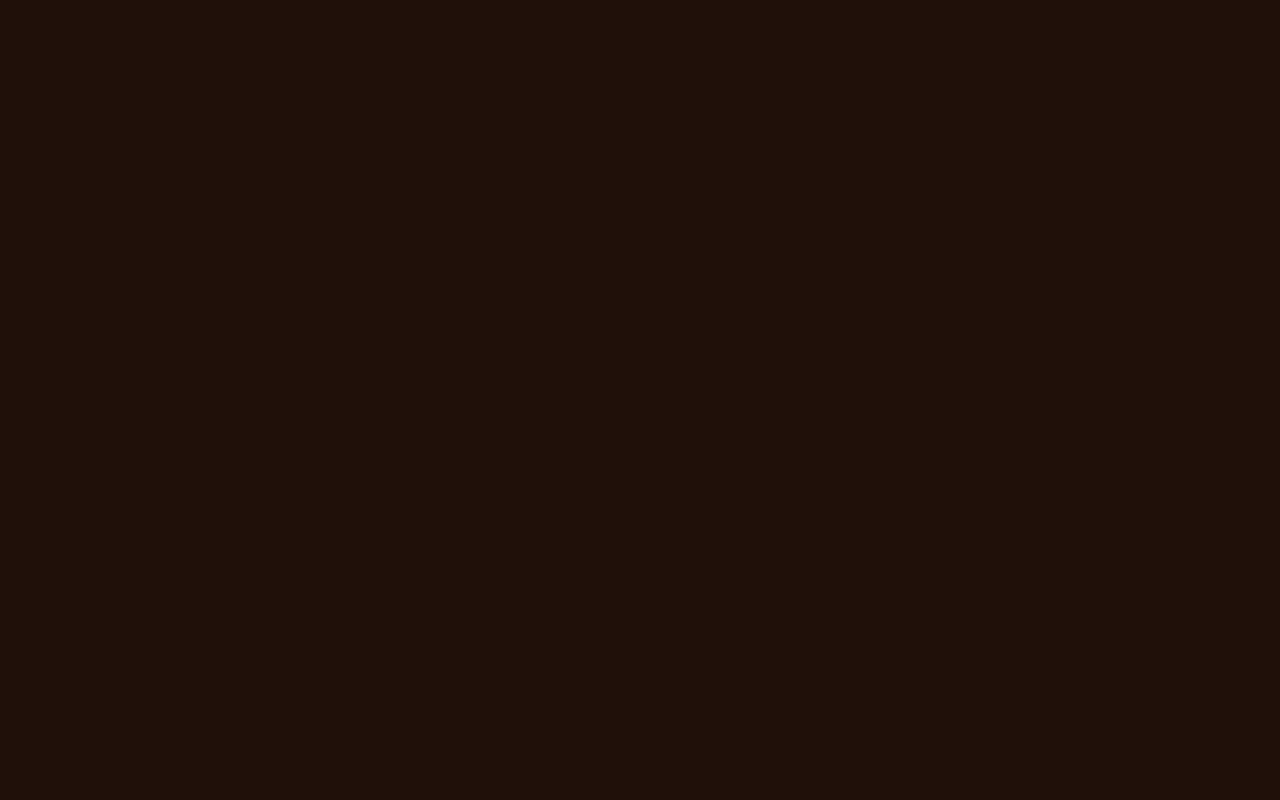
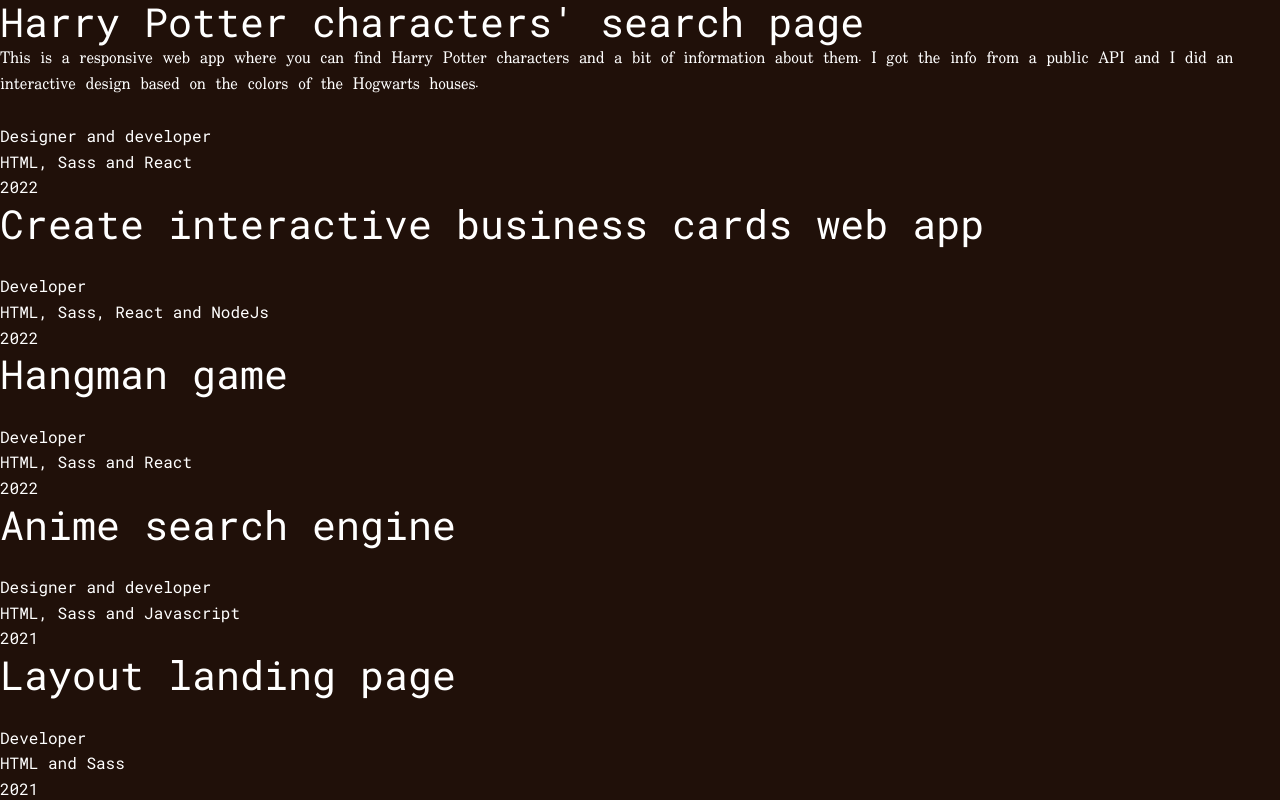
Before and after one commit to claudiabg-c/my-dev-portfolio, an Angular app: page /#/en/home in a window 1280 px wide. Shown: the part 1720-2520 px from the top of the page. Before the commit the page ends 1397 px from the top, so only its background shows below. Built offline with nearby package versions, Linux system fonts and the light colour scheme.

Commit message:
Add project initial data in content json and call it with the work component.

```diff
--- a/src/app/components/work/work.component.html
+++ b/src/app/components/work/work.component.html
@@ -1,12 +1,12 @@
 <section class="work" id="work">
-    <article class="project-container">
-        <h1 class="title"></h1>
-        <p class="description"></p>
+    <article class="project-container" *ngFor="let project of projects; let i = index;">
+        <h1 class="title">{{project.title}}</h1>
+        <p class="description">{{project.description}}</p>
         <img src="" alt="">
         <ul class="other-info">
-            <li class="role"></li>
-            <li class="technologies"></li>
-            <li class="year"></li>
+            <li class="role">{{project.role}}</li>
+            <li class="technologies">{{project.technologies}}</li>
+            <li class="year">{{project.year}}</li>
         </ul>
     </article>
     <div class="project-count"></div>
--- a/src/app/components/work/work.component.ts
+++ b/src/app/components/work/work.component.ts
@@ -1,6 +1,6 @@
 import { Component, OnInit } from '@angular/core';
 import { DataService } from '../../services/data.service';
-
+import { ActivatedRoute } from '@angular/router';
 
 @Component({
   selector: 'app-work',
@@ -11,26 +11,47 @@
 
   private debug: boolean = true;
 
+  public lang: string = '';
   public projectId: string = '';
   public projectsIndex: any = [];
+  public projects: any = [];
 
   constructor(
-    private _dataAPI: DataService,
-  ) { }
+    private _activeRouter: ActivatedRoute,
+    private _dataAPI: DataService
+  ) {
+    this._activeRouter.params.subscribe(params => {
+      this.lang = params['lang'];
+    });
+  }
 
   ngOnInit(): void {
-    this.GetIndex(this.projectId);
+    this.GetIndex();
+    this.GetData();
   }
 
-  GetIndex(projectId: string) {
+  GetIndex() {
     this._dataAPI.getIndex().subscribe(res => {
       this.projectsIndex = res.projects;
       let numberOfProjects = res.projects.length;
       if (this.debug) {
         console.log("*** TOTAL PROJECTS: ", numberOfProjects);
-        console.log("*** PROJECTS DATA:", this.projectsIndex);
+        console.log("*** PROJECTS INDEX:", this.projectsIndex);
       }
     });
   }
 
+  GetData(){
+    if (this.debug) {console.log('*** LOADING DATA...');}
+    this._dataAPI.getContent().subscribe(res => {
+      this.projects = res[this.lang].projects;
+      if (this.debug) {
+        console.log("****** DATA: ", this.projects);
+      }
+      for (let i = 0; i < this.projectsIndex.length; i++) {
+        this.projectId = '"' + i+1 + '"';
+      }
+
+    });
+  }
 }
--- a/src/assets/data/app_content.json
+++ b/src/assets/data/app_content.json
@@ -1,10 +1,134 @@
 {
     "en": {
         "rrss_01": "https://www.linkedin.com/in/claudia-berrocal/?locale=en_US",
-        "rrss_02": "https://github.com/claudiabg-c"
+        "rrss_02": "https://github.com/claudiabg-c",
+
+        "about_description": "Hi, I'm Claudia! I am a hard working, multidisciplinary and detail-oriented web developer who is always trying to improve and learn new things. Most of my work as a developer has been in the ​​front end area (client side). For my projects I like to use technologies such as Javascript, Angular, HTML and Sass. I also have knowledge of full stack development, but I haven't had the opportunity to work much in the back end area yet. I like organization and keeping track of processes. I am very methodical and I find project and people management interesting. Now in a more personal sense, I love reading, movies and videogames. I also enjoy a lot playing board games and solving puzzles. Right now I live in Spain but I'm not tied up here, so sometimes I even consider living somewhere else for a while. And I am always open to new ideas, new challenges and new job opportunities!",
+
+        "projects":
+            [
+                {
+                    "title": "Harry Potter characters' search page",
+                    "description": "This is a responsive web app where you can find Harry Potter characters and a bit of information about them. I got the info from a public API and I did an interactive design based on the colors of the Hogwarts houses.",
+                    "image": "",
+                    "role": "Designer and developer",
+                    "technologies": "HTML, Sass and React",
+                    "year": "2022"
+                },
+                {
+                    "title": "Create interactive business cards web app",
+                    "description": "",
+                    "image": "",
+                    "role": "Developer",
+                    "technologies": "HTML, Sass, React and NodeJs",
+                    "year": "2022"
+                },
+                {
+                    "title": "Hangman game",
+                    "description": "",
+                    "image": "",
+                    "role": "Developer",
+                    "technologies": "HTML, Sass and React",
+                    "year": "2022"
+                },
+                {
+                    "title": "Anime search engine",
+                    "description": "",
+                    "image": "",
+                    "role": "Designer and developer",
+                    "technologies": "HTML, Sass and Javascript",
+                    "year": "2021"
+                },
+                {
+                    "title": "Layout landing page",
+                    "description": "",
+                    "image": "",
+                    "role": "Developer",
+                    "technologies": "HTML and Sass",
+                    "year": "2021"
+                },
+                {
+                    "title": "Project team presentation web page",
+                    "description": "",
+                    "image": "",
+                    "role": "Developer",
+                    "technologies": "HTML and Sass",
+                    "year": "2021"
+                },
+                {
+                    "title": "Rock, paper scissors game",
+                    "description": "",
+                    "image": "",
+                    "role": "Designer and developer",
+                    "technologies": "HTML, Sass and Javascript",
+                    "year": "2021"
+                }
+            ]
     },
     "es": {
         "rrss_01": "https://www.linkedin.com/in/claudia-berrocal/",
-        "rrss_02": "https://github.com/claudiabg-c"
+        "rrss_02": "https://github.com/claudiabg-c",
+
+        "about_description": "¡Hola, soy Claudia! Soy una desarrolladora web bastante trabajadora, multidisciplinar y con gran atención al detalle que siempre está intentando aprender nuevas cosas. La mayor parte de mi trabajo como programadora ha sido en el área del desarrollo front end (del lado del cliente). Para mis proyectos me gusta utilizar sobre todo tecnologías como Javascript, Angular, HTML y Sass. También tengo conocimiento de desarrollo full stack, pero aún no he tenido la oportunidad de desenvolverme mucho en el área de back. Me gusta la organización y llevar un control de procesos. Soy muy metódica y los temas de gestión de proyectos y personas me parecen interesantes. Ahora en un sentido ya más personal, me encanta leer, las películas y los videojuegos. También me gusta mucho jugar a juegos de mesa y los puzzles. Actualmente vivo en España pero nada me ata aquí, por lo que a veces me llego a plantear vivir en algún otro lugar durante un tiempo. ¡Y siempre estoy abierta a nuevas ideas y nuevos retos y oportunidades laborales!",
+
+        "projects":
+            [
+                {
+                    "title": "Harry Potter characters' search page",
+                    "description": "This is a responsive web app where you can find Harry Potter characters and a bit of information about them. I got the info from a public API and I did an interactive design based on the colors of the Hogwarts houses.",
+                    "image": "",
+                    "role": "Designer and developer",
+                    "technologies": "HTML, Sass and React",
+                    "year": "2022"
+                },
+                {
+                    "title": "Harry Potter characters' search page",
+                    "description": "This is a responsive web app where you can find Harry Potter characters and a bit of information about them. I got the info from a public API and I did an interactive design based on the colors of the Hogwarts houses.",
+                    "image": "",
+                    "role": "Designer and developer",
+                    "technologies": "HTML, Sass and React",
+                    "year": "2022"
+                },
+                {
+                    "title": "Harry Potter characters' search page",
+                    "description": "This is a responsive web app where you can find Harry Potter characters and a bit of information about them. I got the info from a public API and I did an interactive design based on the colors of the Hogwarts houses.",
+                    "image": "",
+                    "role": "Designer and developer",
+                    "technologies": "HTML, Sass and React",
+                    "year": "2022"
+                },
+                {
+                    "title": "Harry Potter characters' search page",
+                    "description": "This is a responsive web app where you can find Harry Potter characters and a bit of information about them. I got the info from a public API and I did an interactive design based on the colors of the Hogwarts houses.",
+                    "image": "",
+                    "role": "Designer and developer",
+                    "technologies": "HTML, Sass and React",
+                    "year": "2022"
+                },
+                {
+                    "title": "Harry Potter characters' search page",
+                    "description": "This is a responsive web app where you can find Harry Potter characters and a bit of information about them. I got the info from a public API and I did an interactive design based on the colors of the Hogwarts houses.",
+                    "image": "",
+                    "role": "Designer and developer",
+                    "technologies": "HTML, Sass and React",
+                    "year": "2022"
+                },
+                {
+                    "title": "Harry Potter characters' search page",
+                    "description": "This is a responsive web app where you can find Harry Potter characters and a bit of information about them. I got the info from a public API and I did an interactive design based on the colors of the Hogwarts houses.",
+                    "image": "",
+                    "role": "Designer and developer",
+                    "technologies": "HTML, Sass and React",
+                    "year": "2022"
+                },
+                {
+                    "title": "Harry Potter characters' search page",
+                    "description": "This is a responsive web app where you can find Harry Potter characters and a bit of information about them. I got the info from a public API and I did an interactive design based on the colors of the Hogwarts houses.",
+                    "image": "",
+                    "role": "Designer and developer",
+                    "technologies": "HTML, Sass and React",
+                    "year": "2022"
+                }
+            ]
     }
 }
```
